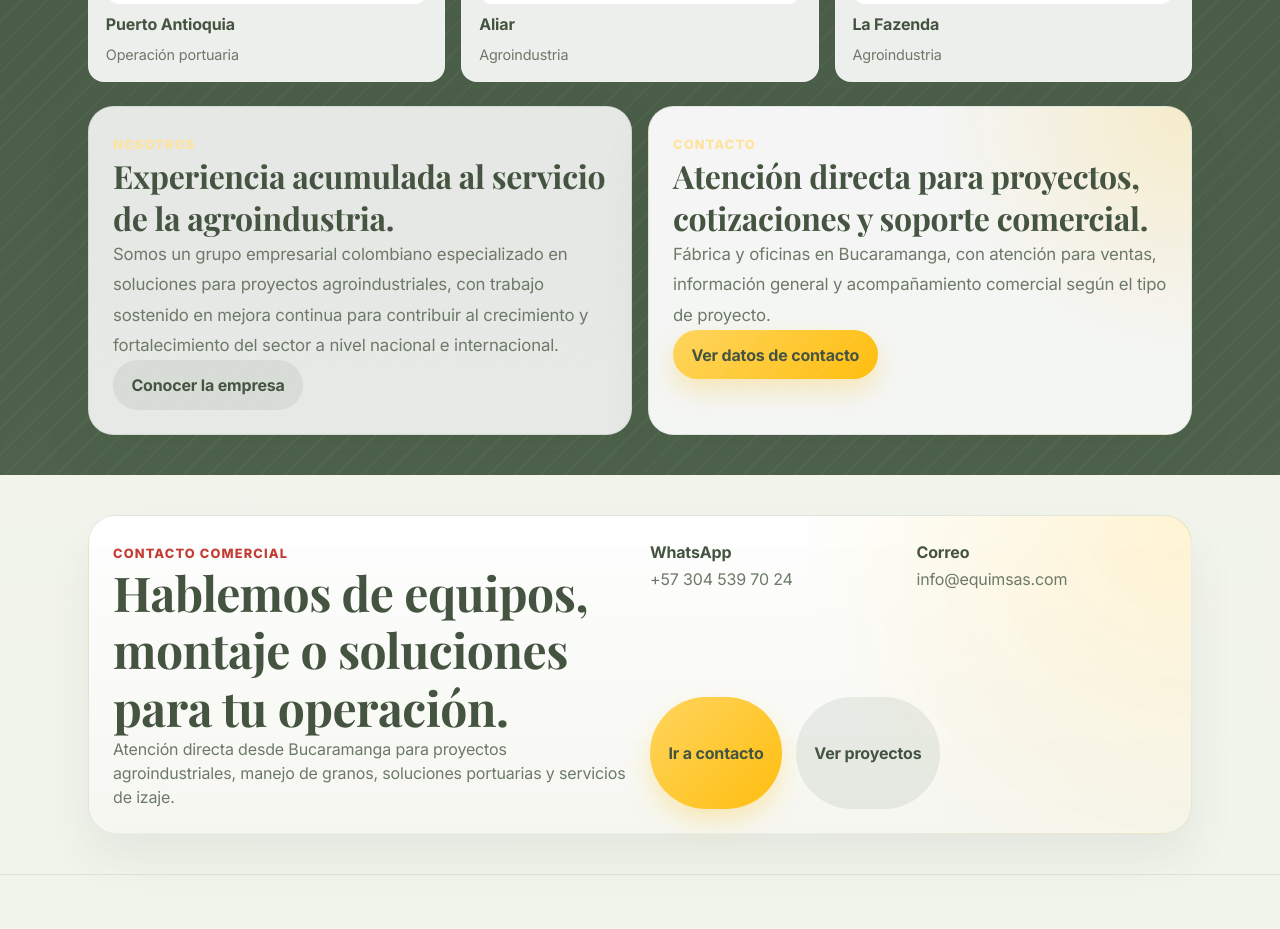
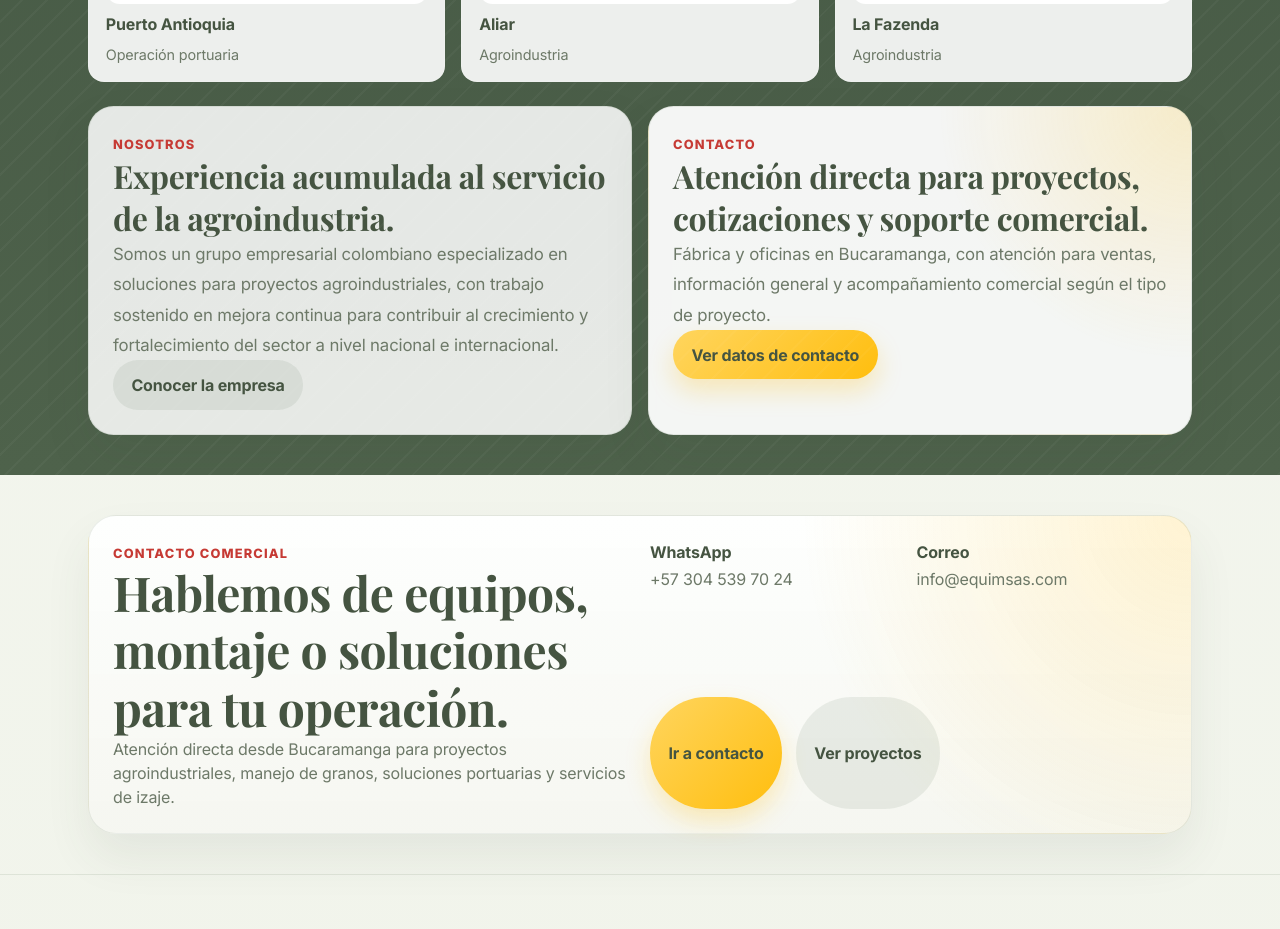
Before and after one commit to javiersn79/pagina-Grumo-Equim, a plain HTML site: page index.html in a window 1280 px wide. Shown: the part 4860-5789 px from the top of the page. Drawn offline with nearby package versions, Linux system fonts and the light colour scheme; a web font is replaced by a local one.

Commit message:
Mejora contraste de labels en paneles claros de seccion oscura

```diff
--- a/equim.css
+++ b/equim.css
@@ -435,6 +435,11 @@ body::before {
 
 .section-dark .eyebrow {
     color: #ffe39b;
+}
+
+.section-dark .story-panel .eyebrow,
+.section-dark .surface-card .eyebrow {
+    color: var(--equim-accent-dark);
 }
 
 .split-heading {
```
